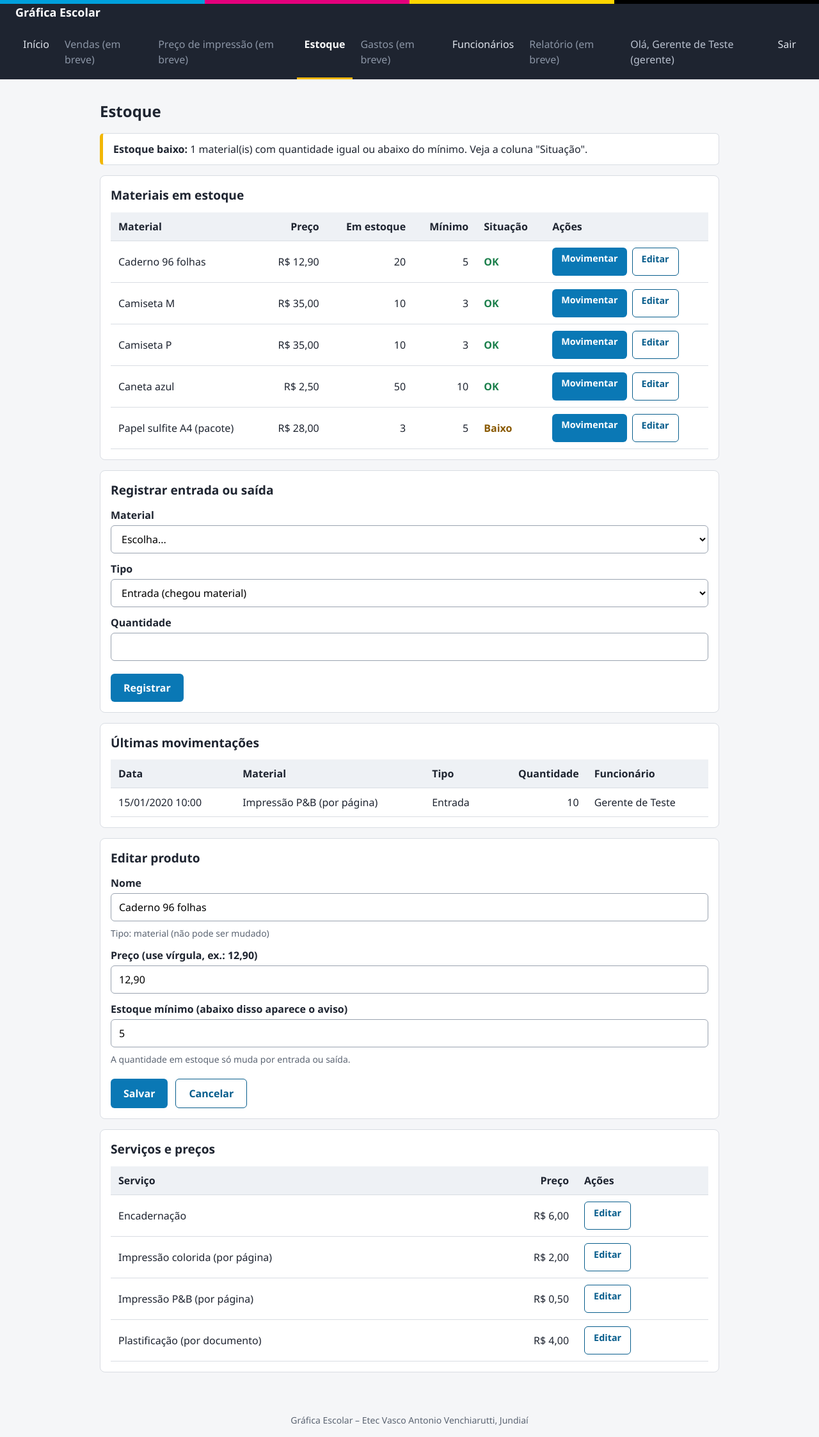
After one commit to etecvav26-d201/Sistema-Grafica, a PHP site: page /admin/estoque.php?editar=5 in a window 1280 px wide. The commit adds this page. Shown: the whole page at 64% size. Run offline with PHP 8.4, Linux system fonts and the light colour scheme; a user stored in the database is signed in; data comes from the database, SQL or seed files in the repository; tables that the repository leaves empty hold one stand-in row (values such as "Sample post").

Commit message:
Adicionado o sistema de estoque

```diff
--- /dev/null
+++ b/admin/estoque.php
@@ -0,0 +1,427 @@
+<?php
+// Etapa 4: estoque de materiais e cadastro de produtos e serviços.
+// Todo usuário logado consulta e movimenta o estoque.
+// Só o gerente cadastra e edita produtos e preços.
+require_once __DIR__ . '/../includes/auth.php';
+exigir_login();
+
+$titulo_pagina = 'Estoque';
+$raiz = '../';
+$eh_gerente = ($_SESSION['nivel'] === 'gerente');
+
+$erros_mov  = [];
+$erros_prod = [];
+
+// Valores que aparecem nos formulários
+$mov  = ['produto_id' => (int) ($_GET['produto'] ?? 0), 'tipo' => 'entrada', 'quantidade' => ''];
+$prod = ['id' => 0, 'nome' => '', 'tipo' => 'material', 'preco' => '', 'quantidade' => '0', 'estoque_minimo' => '0'];
+
+// ---------- Quando um formulário é enviado ----------
+if ($_SERVER['REQUEST_METHOD'] === 'POST') {
+    $acao = $_POST['acao'] ?? '';
+
+    // ----- Entrada ou saída de estoque -----
+    if ($acao === 'movimentar') {
+        $mov['produto_id'] = (int) ($_POST['produto_id'] ?? 0);
+        $mov['tipo']       = $_POST['tipo'] ?? '';
+        $mov['quantidade'] = trim($_POST['quantidade'] ?? '');
+        $qtd = para_inteiro($mov['quantidade'], 1, 1000000);
+
+        if ($mov['produto_id'] <= 0) {
+            $erros_mov[] = 'Escolha o material.';
+        }
+        if (!in_array($mov['tipo'], ['entrada', 'saida'], true)) {
+            $erros_mov[] = 'Escolha entrada ou saída.';
+        }
+        if ($qtd === null) {
+            $erros_mov[] = 'A quantidade deve ser um número inteiro maior que zero.';
+        }
+
+        if (!$erros_mov) {
+            $pdo->beginTransaction();
+            try {
+                // FOR UPDATE trava a linha, para duas pessoas não mexerem no mesmo item ao mesmo tempo
+                $stmt = $pdo->prepare("SELECT nome, quantidade FROM produtos WHERE id = ? AND tipo = 'material' FOR UPDATE");
+                $stmt->execute([$mov['produto_id']]);
+                $item = $stmt->fetch();
+
+                if (!$item) {
+                    $pdo->rollBack();
+                    $erros_mov[] = 'Material não encontrado.';
+                } elseif ($mov['tipo'] === 'saida' && $qtd > $item['quantidade']) {
+                    $pdo->rollBack();
+                    $erros_mov[] = 'Saída maior que o estoque: há apenas ' . $item['quantidade'] . ' em estoque.';
+                } else {
+                    $nova = ($mov['tipo'] === 'entrada') ? $item['quantidade'] + $qtd : $item['quantidade'] - $qtd;
+
+                    $stmt = $pdo->prepare('UPDATE produtos SET quantidade = ? WHERE id = ?');
+                    $stmt->execute([$nova, $mov['produto_id']]);
+
+                    $stmt = $pdo->prepare('INSERT INTO movimentacoes (produto_id, tipo, quantidade, usuario_id) VALUES (?, ?, ?, ?)');
+                    $stmt->execute([$mov['produto_id'], $mov['tipo'], $qtd, $_SESSION['usuario_id']]);
+
+                    $pdo->commit();
+
+                    definir_mensagem('sucesso', ($mov['tipo'] === 'entrada' ? 'Entrada' : 'Saída')
+                        . ' registrada: ' . $qtd . ' de ' . $item['nome'] . '. Estoque agora: ' . $nova . '.');
+                    header('Location: estoque.php');
+                    exit;
+                }
+            } catch (Exception $erro) {
+                if ($pdo->inTransaction()) {
+                    $pdo->rollBack();
+                }
+                throw $erro;
+            }
+        }
+    }
+
+    // ----- Cadastrar ou editar produto (somente o gerente) -----
+    elseif ($acao === 'salvar_produto') {
+        if (!$eh_gerente) {
+            definir_mensagem('erro', 'Só o gerente pode cadastrar ou editar produtos.');
+            header('Location: estoque.php');
+            exit;
+        }
+
+        $prod['id']             = (int) ($_POST['id'] ?? 0);
+        $prod['nome']           = trim($_POST['nome'] ?? '');
+        $prod['tipo']           = $_POST['tipo'] ?? 'material';
+        $prod['preco']          = trim($_POST['preco'] ?? '');
+        $prod['quantidade']     = trim($_POST['quantidade'] ?? '0');
+        $prod['estoque_minimo'] = trim($_POST['estoque_minimo'] ?? '0');
+
+        // Ao editar, o tipo não muda: vem do banco
+        if ($prod['id'] > 0) {
+            $stmt = $pdo->prepare('SELECT tipo FROM produtos WHERE id = ?');
+            $stmt->execute([$prod['id']]);
+            $tipo_banco = $stmt->fetchColumn();
+            if ($tipo_banco === false) {
+                $erros_prod[] = 'Produto não encontrado.';
+            } else {
+                $prod['tipo'] = $tipo_banco;
+            }
+        }
+
+        if (!in_array($prod['tipo'], ['material', 'servico'], true)) {
+            $erros_prod[] = 'Escolha um tipo válido.';
+        }
+        if ($prod['nome'] === '' || mb_strlen($prod['nome']) > 100) {
+            $erros_prod[] = 'Informe o nome (até 100 letras).';
+        }
+
+        $preco = para_decimal($prod['preco']);
+        if ($preco === null || $preco < 0 || $preco > 99999999.99) {
+            $erros_prod[] = 'Informe um preço válido, como 12,90.';
+        }
+
+        // Serviço não controla estoque: quantidade e mínimo ficam em zero
+        $eh_material = ($prod['tipo'] === 'material');
+        $minimo  = $eh_material ? para_inteiro($prod['estoque_minimo'], 0, 1000000) : 0;
+        $inicial = ($eh_material && $prod['id'] === 0) ? para_inteiro($prod['quantidade'], 0, 1000000) : 0;
+        if ($minimo === null) {
+            $erros_prod[] = 'O estoque mínimo deve ser um número inteiro (0 ou mais).';
+        }
+        if ($inicial === null) {
+            $erros_prod[] = 'A quantidade inicial deve ser um número inteiro (0 ou mais).';
+        }
+
+        // O nome não pode se repetir
+        if (!$erros_prod) {
+            $stmt = $pdo->prepare('SELECT id FROM produtos WHERE nome = ? AND id <> ?');
+            $stmt->execute([$prod['nome'], $prod['id']]);
+            if ($stmt->fetch()) {
+                $erros_prod[] = 'Já existe um produto com esse nome.';
+            }
+        }
+
+        if (!$erros_prod) {
+            if ($prod['id'] === 0) {
+                $pdo->beginTransaction();
+                try {
+                    $stmt = $pdo->prepare('INSERT INTO produtos (nome, tipo, preco, quantidade, estoque_minimo) VALUES (?, ?, ?, ?, ?)');
+                    $stmt->execute([$prod['nome'], $prod['tipo'], $preco, $inicial, $minimo]);
+
+                    // Se já começa com quantidade, registra como uma entrada no histórico
+                    if ($inicial > 0) {
+                        $novo_id = $pdo->lastInsertId();
+                        $stmt = $pdo->prepare("INSERT INTO movimentacoes (produto_id, tipo, quantidade, usuario_id) VALUES (?, 'entrada', ?, ?)");
+                        $stmt->execute([$novo_id, $inicial, $_SESSION['usuario_id']]);
+                    }
+                    $pdo->commit();
+                } catch (Exception $erro) {
+                    if ($pdo->inTransaction()) {
+                        $pdo->rollBack();
+                    }
+                    throw $erro;
+                }
+                definir_mensagem('sucesso', 'Produto cadastrado.');
+            } else {
+                $stmt = $pdo->prepare('UPDATE produtos SET nome = ?, preco = ?, estoque_minimo = ? WHERE id = ?');
+                $stmt->execute([$prod['nome'], $preco, $minimo, $prod['id']]);
+                definir_mensagem('sucesso', 'Produto atualizado.');
+            }
+            header('Location: estoque.php');
+            exit;
+        }
+    }
+}
+
+// ---------- Clicou em "Editar": carrega o produto no formulário ----------
+if ($_SERVER['REQUEST_METHOD'] !== 'POST' && $eh_gerente && isset($_GET['editar'])) {
+    $stmt = $pdo->prepare('SELECT id, nome, tipo, preco, quantidade, estoque_minimo FROM produtos WHERE id = ?');
+    $stmt->execute([(int) $_GET['editar']]);
+    $encontrado = $stmt->fetch();
+
+    if ($encontrado) {
+        $prod = [
+            'id'             => (int) $encontrado['id'],
+            'nome'           => $encontrado['nome'],
+            'tipo'           => $encontrado['tipo'],
+            'preco'          => number_format((float) $encontrado['preco'], 2, ',', ''),
+            'quantidade'     => (string) $encontrado['quantidade'],
+            'estoque_minimo' => (string) $encontrado['estoque_minimo'],
+        ];
+    } else {
+        definir_mensagem('erro', 'Produto não encontrado.');
+        header('Location: estoque.php');
+        exit;
+    }
+}
+
+// ---------- Dados para as listas ----------
+$materiais = $pdo->query("SELECT id, nome, preco, quantidade, estoque_minimo FROM produtos WHERE tipo = 'material' ORDER BY nome")->fetchAll();
+$servicos  = $pdo->query("SELECT id, nome, preco FROM produtos WHERE tipo = 'servico' ORDER BY nome")->fetchAll();
+
+$qtd_baixos = 0;
+foreach ($materiais as $m) {
+    if ($m['quantidade'] <= $m['estoque_minimo']) {
+        $qtd_baixos++;
+    }
+}
+
+$historico = $pdo->query(
+    'SELECT m.data, p.nome AS produto, m.tipo, m.quantidade, u.nome AS funcionario
+       FROM movimentacoes m
+       JOIN produtos p ON p.id = m.produto_id
+       JOIN usuarios u ON u.id = m.usuario_id
+      ORDER BY m.id DESC
+      LIMIT 15'
+)->fetchAll();
+
+include __DIR__ . '/../includes/header.php';
+mostrar_mensagem();
+?>
+
+<?php if ($qtd_baixos > 0): ?>
+    <div class="aviso aviso-alerta">
+        <strong>Estoque baixo:</strong> <?= (int) $qtd_baixos ?> material(is) com quantidade igual ou abaixo do mínimo. Veja a coluna "Situação".
+    </div>
+<?php endif; ?>
+
+<section class="cartao">
+    <h2>Materiais em estoque</h2>
+    <?php if (!$materiais): ?>
+        <p>Nenhum material cadastrado ainda.</p>
+    <?php else: ?>
+        <div class="tabela-rolagem">
+            <table>
+                <thead>
+                    <tr>
+                        <th>Material</th>
+                        <th class="numero">Preço</th>
+                        <th class="numero">Em estoque</th>
+                        <th class="numero">Mínimo</th>
+                        <th>Situação</th>
+                        <th>Ações</th>
+                    </tr>
+                </thead>
+                <tbody>
+                    <?php foreach ($materiais as $m): ?>
+                        <?php [$texto_situacao, $classe_situacao] = situacao_estoque($m['quantidade'], $m['estoque_minimo']); ?>
+                        <tr>
+                            <td><?= e($m['nome']) ?></td>
+                            <td class="numero"><?= e(formatar_dinheiro($m['preco'])) ?></td>
+                            <td class="numero"><?= (int) $m['quantidade'] ?></td>
+                            <td class="numero"><?= (int) $m['estoque_minimo'] ?></td>
+                            <td><span class="<?= $classe_situacao ?>"><?= $texto_situacao ?></span></td>
+                            <td>
+                                <div class="acoes">
+                                    <a class="botao botao-pequeno" href="estoque.php?produto=<?= (int) $m['id'] ?>#movimentar">Movimentar</a>
+                                    <?php if ($eh_gerente): ?>
+                                        <a class="botao botao-secundario botao-pequeno" href="estoque.php?editar=<?= (int) $m['id'] ?>#formulario-produto">Editar</a>
+                                    <?php endif; ?>
+                                </div>
+                            </td>
+                        </tr>
+                    <?php endforeach; ?>
+                </tbody>
+            </table>
+        </div>
+    <?php endif; ?>
+</section>
+
+<section class="cartao" id="movimentar">
+    <h2>Registrar entrada ou saída</h2>
+
+    <?php if ($erros_mov): ?>
+        <div class="aviso aviso-erro" role="alert">
+            <strong>Corrija antes de salvar:</strong>
+            <ul>
+                <?php foreach ($erros_mov as $erro): ?>
+                    <li><?= e($erro) ?></li>
+                <?php endforeach; ?>
+            </ul>
+        </div>
+    <?php endif; ?>
+
+    <form class="formulario" method="post" action="estoque.php#movimentar">
+        <input type="hidden" name="acao" value="movimentar">
+
+        <label for="produto_id">Material</label>
+        <select id="produto_id" name="produto_id" required>
+            <option value="">Escolha...</option>
+            <?php foreach ($materiais as $m): ?>
+                <option value="<?= (int) $m['id'] ?>"<?= (int) $m['id'] === $mov['produto_id'] ? ' selected' : '' ?>>
+                    <?= e($m['nome']) ?> (em estoque: <?= (int) $m['quantidade'] ?>)
+                </option>
+            <?php endforeach; ?>
+        </select>
+
+        <label for="tipo_mov">Tipo</label>
+        <select id="tipo_mov" name="tipo">
+            <option value="entrada"<?= $mov['tipo'] === 'entrada' ? ' selected' : '' ?>>Entrada (chegou material)</option>
+            <option value="saida"<?= $mov['tipo'] === 'saida' ? ' selected' : '' ?>>Saída (material usado ou retirado)</option>
+        </select>
+
+        <label for="quantidade_mov">Quantidade</label>
+        <input type="number" id="quantidade_mov" name="quantidade" value="<?= e($mov['quantidade']) ?>" min="1" step="1" inputmode="numeric" required>
+
+        <div class="botoes">
+            <button type="submit" class="botao">Registrar</button>
+        </div>
+    </form>
+</section>
+
+<section class="cartao">
+    <h2>Últimas movimentações</h2>
+    <?php if (!$historico): ?>
+        <p>Nenhuma movimentação registrada ainda.</p>
+    <?php else: ?>
+        <div class="tabela-rolagem">
+            <table>
+                <thead>
+                    <tr>
+                        <th>Data</th>
+                        <th>Material</th>
+                        <th>Tipo</th>
+                        <th class="numero">Quantidade</th>
+                        <th>Funcionário</th>
+                    </tr>
+                </thead>
+                <tbody>
+                    <?php foreach ($historico as $h): ?>
+                        <tr>
+                            <td><?= e(formatar_data_hora($h['data'])) ?></td>
+                            <td><?= e($h['produto']) ?></td>
+                            <td><?= $h['tipo'] === 'entrada' ? 'Entrada' : 'Saída' ?></td>
+                            <td class="numero"><?= (int) $h['quantidade'] ?></td>
+                            <td><?= e($h['funcionario']) ?></td>
+                        </tr>
+                    <?php endforeach; ?>
+                </tbody>
+            </table>
+        </div>
+    <?php endif; ?>
+</section>
+
+<?php if ($eh_gerente): ?>
+    <section class="cartao" id="formulario-produto">
+        <h2><?= $prod['id'] > 0 ? 'Editar produto' : 'Novo produto ou serviço' ?></h2>
+
+        <?php if ($erros_prod): ?>
+            <div class="aviso aviso-erro" role="alert">
+                <strong>Corrija antes de salvar:</strong>
+                <ul>
+                    <?php foreach ($erros_prod as $erro): ?>
+                        <li><?= e($erro) ?></li>
+                    <?php endforeach; ?>
+                </ul>
+            </div>
+        <?php endif; ?>
+
+        <form class="formulario" method="post" action="estoque.php#formulario-produto">
+            <input type="hidden" name="acao" value="salvar_produto">
+            <input type="hidden" name="id" value="<?= (int) $prod['id'] ?>">
+
+            <label for="nome">Nome</label>
+            <input type="text" id="nome" name="nome" value="<?= e($prod['nome']) ?>" maxlength="100" required>
+
+            <?php if ($prod['id'] === 0): ?>
+                <label for="tipo">Tipo</label>
+                <select id="tipo" name="tipo">
+                    <option value="material"<?= $prod['tipo'] === 'material' ? ' selected' : '' ?>>Material (controla estoque)</option>
+                    <option value="servico"<?= $prod['tipo'] === 'servico' ? ' selected' : '' ?>>Serviço (só tem preço)</option>
+                </select>
+            <?php else: ?>
+                <p class="dica">Tipo: <?= $prod['tipo'] === 'material' ? 'material' : 'serviço' ?> (não pode ser mudado)</p>
+            <?php endif; ?>
+
+            <label for="preco">Preço (use vírgula, ex.: 12,90)</label>
+            <input type="text" id="preco" name="preco" value="<?= e($prod['preco']) ?>" inputmode="decimal" placeholder="0,00" required>
+
+            <?php if ($prod['tipo'] === 'material' || $prod['id'] === 0): ?>
+                <label for="estoque_minimo">Estoque mínimo (abaixo disso aparece o aviso)</label>
+                <input type="number" id="estoque_minimo" name="estoque_minimo" value="<?= e($prod['estoque_minimo']) ?>" min="0" step="1" inputmode="numeric">
+
+                <?php if ($prod['id'] === 0): ?>
+                    <label for="quantidade">Quantidade inicial (só para materiais)</label>
+                    <input type="number" id="quantidade" name="quantidade" value="<?= e($prod['quantidade']) ?>" min="0" step="1" inputmode="numeric">
+                <?php else: ?>
+                    <p class="dica">A quantidade em estoque só muda por entrada ou saída.</p>
+                <?php endif; ?>
+            <?php endif; ?>
+
+            <div class="botoes">
+                <button type="submit" class="botao">Salvar</button>
+                <?php if ($prod['id'] > 0): ?>
+                    <a href="estoque.php" class="botao botao-secundario">Cancelar</a>
+                <?php endif; ?>
+            </div>
+        </form>
+    </section>
+<?php endif; ?>
+
+<section class="cartao">
+    <h2>Serviços e preços</h2>
+    <?php if (!$servicos): ?>
+        <p>Nenhum serviço cadastrado ainda.</p>
+    <?php else: ?>
+        <div class="tabela-rolagem">
+            <table>
+                <thead>
+                    <tr>
+                        <th>Serviço</th>
+                        <th class="numero">Preço</th>
+                        <?php if ($eh_gerente): ?><th>Ações</th><?php endif; ?>
+                    </tr>
+                </thead>
+                <tbody>
+                    <?php foreach ($servicos as $s): ?>
+                        <tr>
+                            <td><?= e($s['nome']) ?></td>
+                            <td class="numero"><?= e(formatar_dinheiro($s['preco'])) ?></td>
+                            <?php if ($eh_gerente): ?>
+                                <td>
+                                    <a class="botao botao-secundario botao-pequeno" href="estoque.php?editar=<?= (int) $s['id'] ?>#formulario-produto">Editar</a>
+                                </td>
+                            <?php endif; ?>
+                        </tr>
+                    <?php endforeach; ?>
+                </tbody>
+            </table>
+        </div>
+    <?php endif; ?>
+</section>
+
+<?php include __DIR__ . '/../includes/footer.php'; ?>
--- a/assets/css/estilo.css
+++ b/assets/css/estilo.css
@@ -256,3 +256,12 @@ th.numero, td.numero { text-align: right; }
 .situacao-inativo { color: var(--magenta); font-weight: 600; }
 
 .aviso ul { margin: 0.25rem 0 0; padding-left: 1.25rem; }
+
+/* ---------- Etapa 4: estoque ---------- */
+.situacao-baixo { color: #8a5a00; font-weight: 600; }
+
+.dica {
+    margin: 0.5rem 0 0;
+    font-size: 0.875rem;
+    color: var(--texto-suave);
+}
--- a/includes/funcoes.php
+++ b/includes/funcoes.php
@@ -46,3 +46,31 @@ function mostrar_mensagem() {
     echo '<div class="aviso aviso-' . $tipo . '" role="status"><strong>'
        . $rotulos[$tipo] . ':</strong> ' . e($m['texto']) . '</div>';
 }
+
+// Converte texto digitado em número com centavos. Aceita "12,90", "12.90" e "1.234,50".
+// Devolve null se não for um número válido.
+function para_decimal($texto) {
+    $texto = str_replace(['R$', ' '], '', trim((string) $texto));
+    if (strpos($texto, ',') !== false) {
+        $texto = str_replace('.', '', $texto);    // tira o ponto de milhar
+        $texto = str_replace(',', '.', $texto);   // vírgula vira ponto decimal
+    }
+    return is_numeric($texto) ? round((float) $texto, 2) : null;
+}
+
+// Converte texto em número inteiro entre $min e $max. Devolve null se não for válido.
+function para_inteiro($texto, $min, $max) {
+    $valor = filter_var(trim((string) $texto), FILTER_VALIDATE_INT, ['options' => ['min_range' => $min, 'max_range' => $max]]);
+    return $valor === false ? null : $valor;
+}
+
+// Situação de um material no estoque: devolve [texto, classe do CSS]
+function situacao_estoque($quantidade, $minimo) {
+    if ($quantidade <= 0) {
+        return ['Zerado', 'situacao-inativo'];
+    }
+    if ($quantidade <= $minimo) {
+        return ['Baixo', 'situacao-baixo'];
+    }
+    return ['OK', 'situacao-ativo'];
+}
```
Also changed, not shown: admin/inicio.php (+23 -29 lines).
